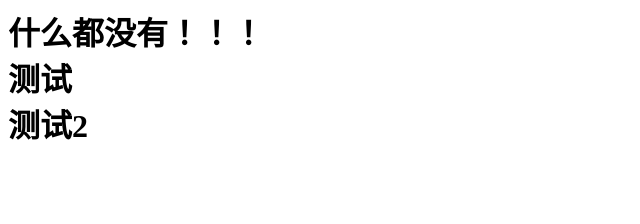
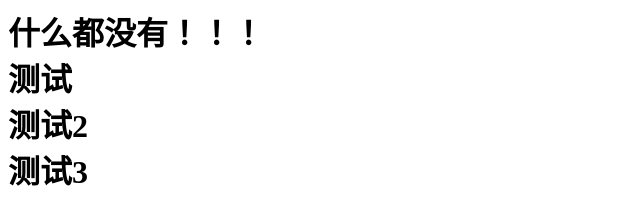
Before and after one commit to passPath/xjk.github.io, a plain HTML site: page index.html in a window 1280 px wide. Shown: the whole page, without its empty margins (0-640 px from the left). Drawn offline with Linux system fonts and the light colour scheme.

Commit message:
Update index.html

```diff
--- a/index.html
+++ b/index.html
@@ -14,5 +14,6 @@
 <h1>什么都没有！！！</h1>
     <h1>测试</h1>
     <h1>测试2</h1>
+    <h1>测试3</h1>
 </body>
 </html>
```
